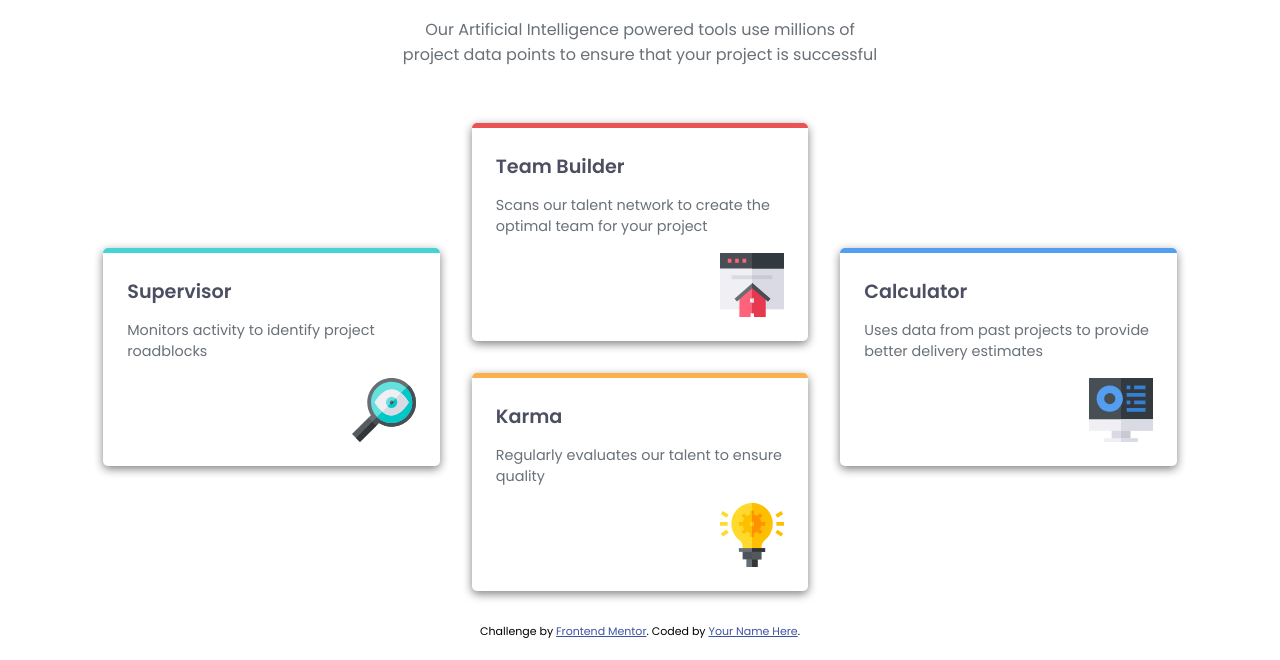
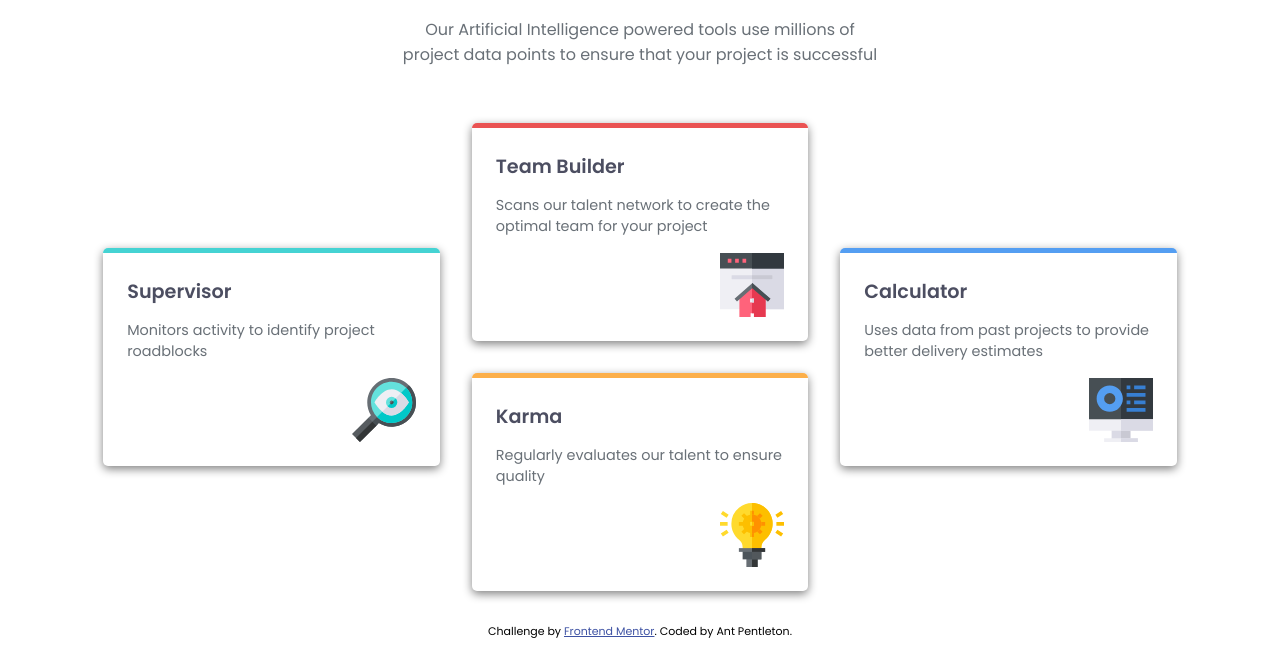
Before and after one commit to aaant23/four-card-feature-section, a plain HTML site: page index.html in a window 1280 px wide. Shown: the part 140-800 px from the top of the page. Drawn offline with Linux system fonts and the light colour scheme.

Commit message:
Update footer attribution with developer name

```diff
--- a/index.html
+++ b/index.html
@@ -62,7 +62,7 @@
 
       <footer class="attribution">
       Challenge by <a href="https://www.frontendmentor.io?ref=challenge">Frontend Mentor</a>.
-      Coded by <a href="#">Your Name Here</a>.
+      Coded by Ant Pentleton.
     </footer>
 
 </body>
```
